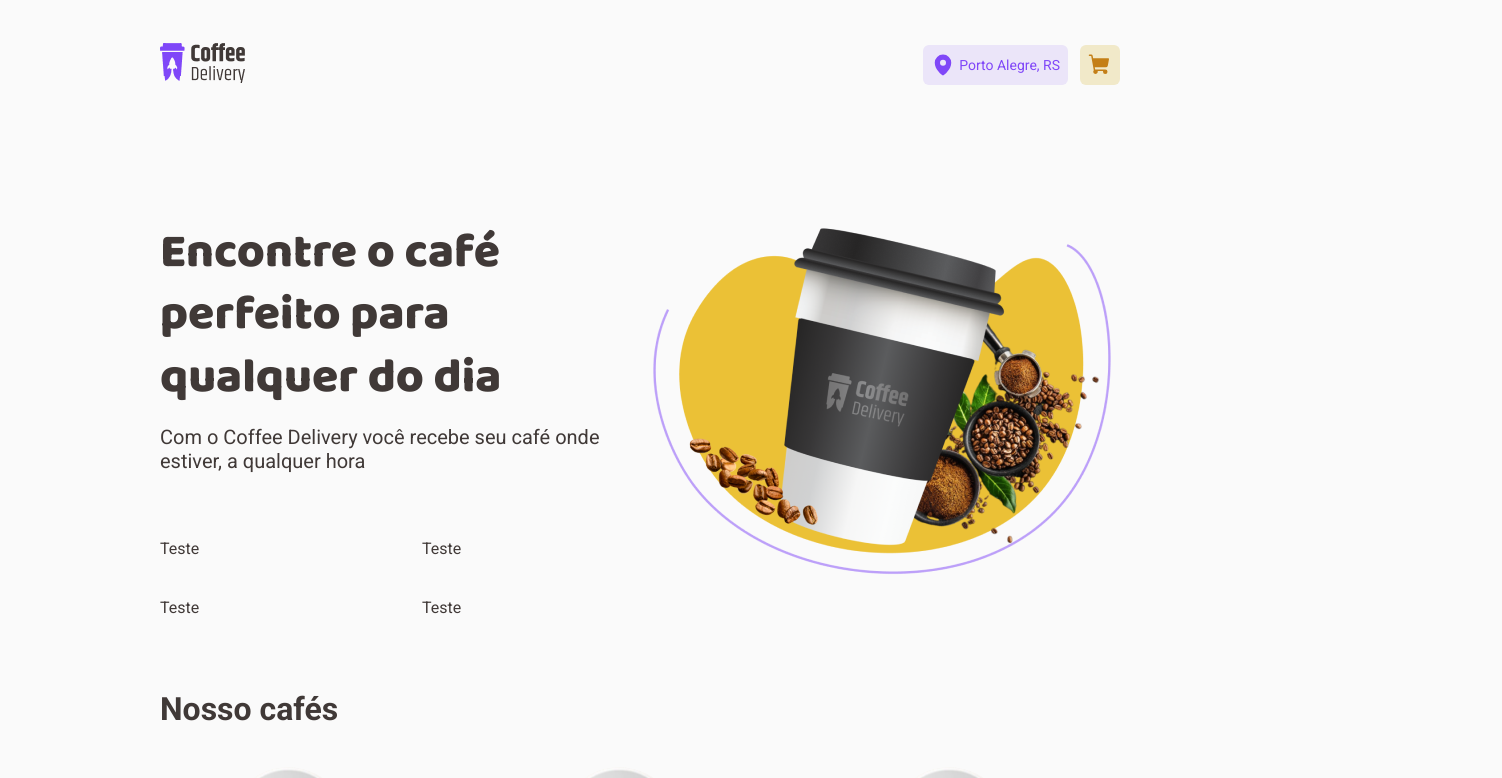
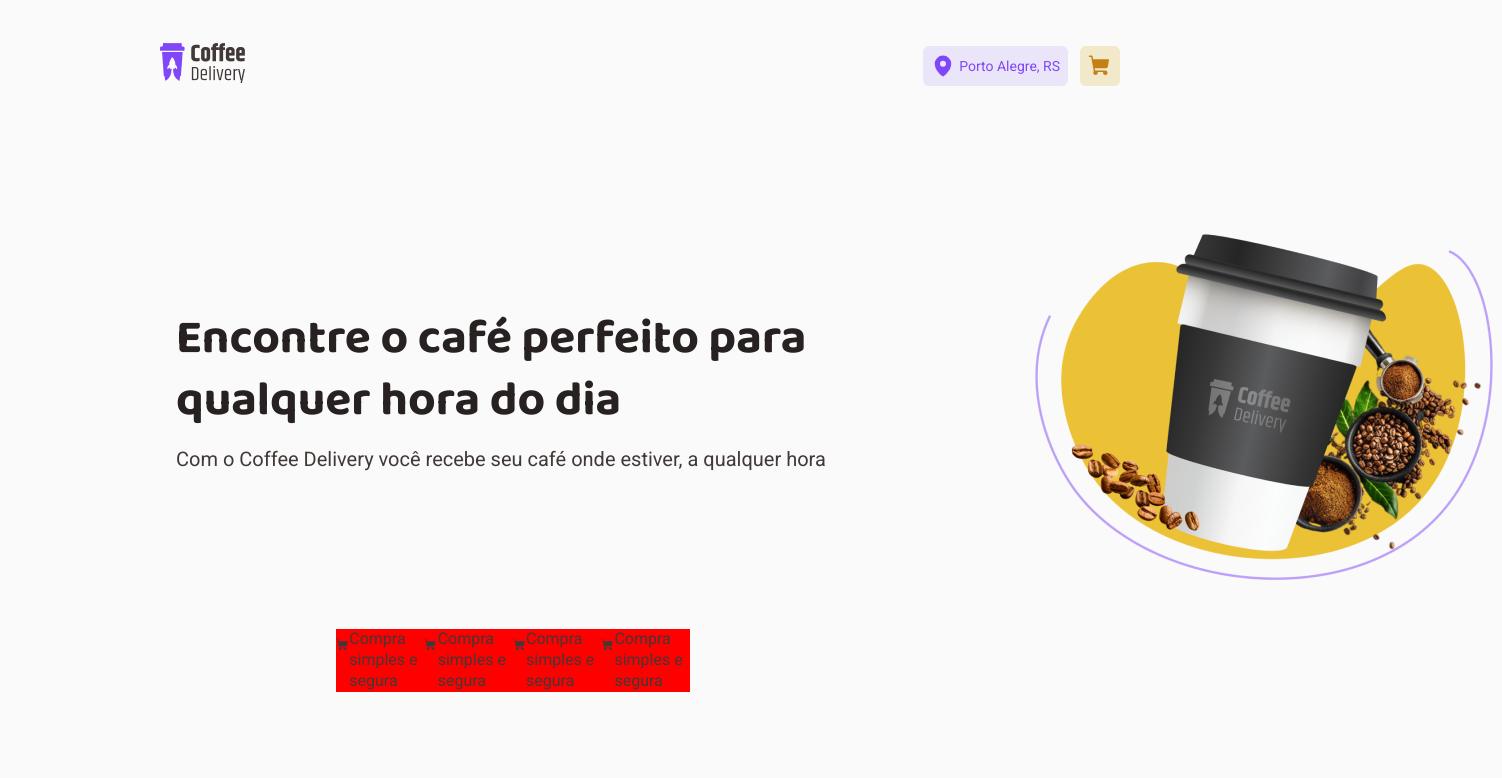
Before and after one commit to gustavosalviato/coffee-delivery, a React (Vite) app: page / in a window 1280 px wide. Shown: the top 778 px of the page, 1502 px wide, since content can reach past the window. Built offline with nearby package versions, Linux system fonts and the light colour scheme.

Commit message:
Success Page

```diff
--- a/src/Pages/Home/index.tsx
+++ b/src/Pages/Home/index.tsx
@@ -1,48 +1,43 @@
-import { GridInfo, GridProducts, HomeContainer, HomeContent, HomeInfo } from "./styles"
+import { GridIcons, GridProducts, GridTwoColums, HomeContainer } from "./styles"
+
 import banner from '../../assets/bannerHome.png'
 import coffee from '../../assets/coffeImg.png'
 import box from '../../assets/boxImg.png'
 import clock from '../../assets/clockImg.png'
 import cart from '../../assets/cartImg.png'
 import { ProductItem } from "./components/ProductItem"
+import { ShoppingCart } from "phosphor-react"
 
 export const Home = () => (
-  <>
   <HomeContainer>
-      <HomeInfo>
-        <h2>Encontre o café perfeito para qualquer do dia</h2>
-        <span>
-          Com o Coffee Delivery você recebe seu café onde estiver, a qualquer hora
-        </span>
+    <GridTwoColums>
+      <div>
+        <h1>Encontre o café perfeito para qualquer hora do dia</h1>
 
-        <GridInfo>
-          <div>
-            Teste
+        <p>Com o Coffee Delivery você recebe seu café onde estiver, a qualquer hora</p>
+
+
+        <GridIcons>
+          <ShoppingCart weight="fill" size={32} />
+          <span>Compra simples e segura</span>
+
+          <ShoppingCart weight="fill" size={32} />
+          <span>Compra simples e segura</span>
+
+
+          <ShoppingCart weight="fill" size={32} />
+          <span>Compra simples e segura</span>
+
+
+          <ShoppingCart weight="fill" size={32} />
+          <span>Compra simples e segura</span>
+
+        </GridIcons>
+
       </div>
 
-          <div>
-            Teste
-          </div>
-
-          <div>
-            Teste
-          </div>
-
-          <div>
-            Teste
-          </div>
-
-
-        </GridInfo>
-      </HomeInfo>
-
-      <span>
       <img src={banner} alt="" />
-      </span>
-    </HomeContainer>
-
-    <HomeContent>
-      <h1>Nosso cafés</h1>
+    </GridTwoColums>
 
     <GridProducts>
       <ProductItem />
@@ -51,9 +46,8 @@
       <ProductItem />
       <ProductItem />
       <ProductItem />
-        <ProductItem />
     </GridProducts>
-    </HomeContent>
-  </>
+
+  </HomeContainer >
 
 )
--- a/src/Pages/Home/styles.ts
+++ b/src/Pages/Home/styles.ts
@@ -1,39 +1,52 @@
 import styled from "styled-components";
 
 export const HomeContainer = styled.section`
-  display: flex;
-  justify-content: space-between;
-  height: 25rem;
-  padding: 5.75rem 10rem;
+  width: 100%;
+  min-width: 70rem;
+  min-height: calc(100vh - 10rem);
+  padding: 0 1rem;
+  margin: 1rem auto;
+`
 
-  span{
-    height: 100%;
+export const GridTwoColums = styled.div`
+  display: grid;
+  grid-template-columns: 1fr 1fr;
+  gap: 1rem;
+
+
+  div{
+    margin: 10rem;
   }
 
-  >img{
-    width: 30rem;
+  h1{
+    font-size: 3rem;
+    font-family: 'Baloo 2';
+    line-height: 1.3;
+    color: ${props => props.theme["base-title"]}
+  }
+
+  p{
+    margin-top: 1rem;
+    font-size: 1.25rem;
+    color: ${props => props.theme["base-subtitle"]}
+
+  }
+
+  img{
+    margin: 5rem auto;
+    width: 29.75rem;
     height: 22.5rem;
   }
+`
+
+export const GridIcons = styled.div`
+  display: flex;
+  background-color: red;
+  justify-content: flex-start;
+  align-items: flex-start;
 
 `
-export const HomeInfo = styled.div`
-  width: 100%;
-  max-width: 50rem;
 
-  h2{
-    font-family: 'Baloo 2';
-    font-weight: 800;
-    line-height: 1.3;
-    font-size: 3rem;
-    margin-bottom: 1rem;
-  }
-
-  span{
-    font-family: 'Roboto', sans-serif;
-    font-size: 1.25rem;
-    margin-bottom: 9rem;
-  }
-`
 
 export const GridInfo = styled.div`
   display: grid;
@@ -59,6 +72,7 @@
 export const GridProducts = styled.div`
   display: grid;
   width: 100%;
+  padding: 0 10rem;
   gap: 2rem;
   grid-template-columns: repeat(auto-fit, minmax(16rem, 4fr)) ;
 
--- a/src/Pages/Success/index.tsx
+++ b/src/Pages/Success/index.tsx
@@ -1,8 +1,51 @@
+import { SuccessContainer, SucessSubtitle, SuccessTitle, GriTwoColumns, IlustrationImage, AdressColumn, ContainerFlex } from "./styles"
+import ilustration from '../../assets/ilustration.png'
+import { MapPin, Timer, CurrencyDollar } from "phosphor-react"
 
-export const Success = () => {
-  return (
-    <div>
-      Success
-    </div>
-  )
-}
+
+export const Success = () => (
+  <SuccessContainer>
+    <SuccessTitle>Uhu! Pedido confirmado</SuccessTitle>
+
+    <SucessSubtitle>Agora é só aguardar que logo o café chegará até você</SucessSubtitle>
+
+
+    <GriTwoColumns>
+      <AdressColumn>
+        <ContainerFlex bgColor="purple">
+          <MapPin size={28} weight="fill" />
+          <div>
+            <span>Entrega em Rua João Daniel Martinelli, 102</span>
+            <strong>Farrapos - Porto Alegre, RS</strong>
+          </div>
+
+        </ContainerFlex>
+
+        <ContainerFlex bgColor="yellow">
+          <Timer size={28} weight="fill" />
+          <div>
+            <span>Previsão de entrega</span>
+            <strong>20 min - 30 min </strong>
+          </div>
+
+        </ContainerFlex>
+
+
+        <ContainerFlex bgColor="yellow-dark">
+          <CurrencyDollar size={28} weight="fill" />
+          <div>
+            <span>Pagamento na entrega</span>
+            <strong>Cartão de Crédito</strong>
+          </div>
+
+        </ContainerFlex>
+
+
+      </AdressColumn>
+
+      <IlustrationImage src={ilustration} alt="" />
+    </GriTwoColumns>
+
+  </SuccessContainer>
+
+)
--- /dev/null
+++ b/src/Pages/Success/styles.ts
@@ -0,0 +1,95 @@
+import styled from "styled-components";
+
+export const SuccessContainer = styled.div`
+    min-width: 70rem;
+    margin: 5rem 10rem;
+    height: 100vh;
+    padding: 0 1rem;
+
+`
+
+export const SuccessTitle = styled.h1`
+    color: ${props => props.theme["yellow-dark"]};
+    font-family: 'Baloo 2';
+    font-weight: 800;
+    font-size: 2rem;
+    margin-bottom: 0.25rem;
+    line-height: 1.3;
+
+`
+
+export const SucessSubtitle = styled.span`
+    font-size: 1.25rem;
+    font-weight: 400;
+    color: ${props => props.theme["base-subtitle"]};
+    line-height: 1.3;
+`
+
+
+export const GriTwoColumns = styled.div`
+    display: grid;
+    grid-template-columns: 1fr 1fr;
+
+    margin-top: 2.5rem;
+    gap: 6.25rem;
+
+`
+
+export const AdressColumn = styled.div`
+    display: flex;
+    flex-direction: column;
+    padding: 2.5rem;
+    border-radius: 6px 36px;
+    background-color: transparent;
+    border: 1px solid ${props => props.theme.yellow};
+
+`
+
+export const IlustrationImage = styled.img`
+    margin: 0 auto;
+
+`
+
+
+const BG_COLOR = {
+    'yellow-dark': 'yellow-dark',
+    yellow: 'yellow',
+    purple: 'purple',
+} as const
+
+interface ContainerFlexProps {
+    bgColor: keyof typeof BG_COLOR
+}
+
+export const ContainerFlex = styled.div<ContainerFlexProps>`
+   display: flex;
+   gap: 0.75rem;
+
+   div{
+    display: flex;
+    flex-direction: column;
+   }
+
+   & + div{
+    margin-top: 2rem;
+   }
+
+   span{
+    line-height: 1.3;
+    color: ${props => props.theme["base-text"]};
+    font-size: 1rem;
+   }
+
+   strong{
+    font-weight: 700;
+    color: ${props => props.theme["base-text"]};
+   }
+
+
+   svg{
+    color: ${props => props.theme.white};
+    border-radius: 50%;
+    background: ${props => props.theme[BG_COLOR[props.bgColor]]};
+    padding: 3px 6px;
+   }
+`
--- a/src/styles/themes/global.ts
+++ b/src/styles/themes/global.ts
@@ -16,6 +16,7 @@
 body{
   background: ${props => props.theme['background']};;
   color: ${props => props.theme['base-subtitle']};
+  line-height: 130%;
 }
 
 
```
Also changed, not shown: src/assets/ilustration.png (added). Lines whose indentation alone changed are shown as unchanged.
